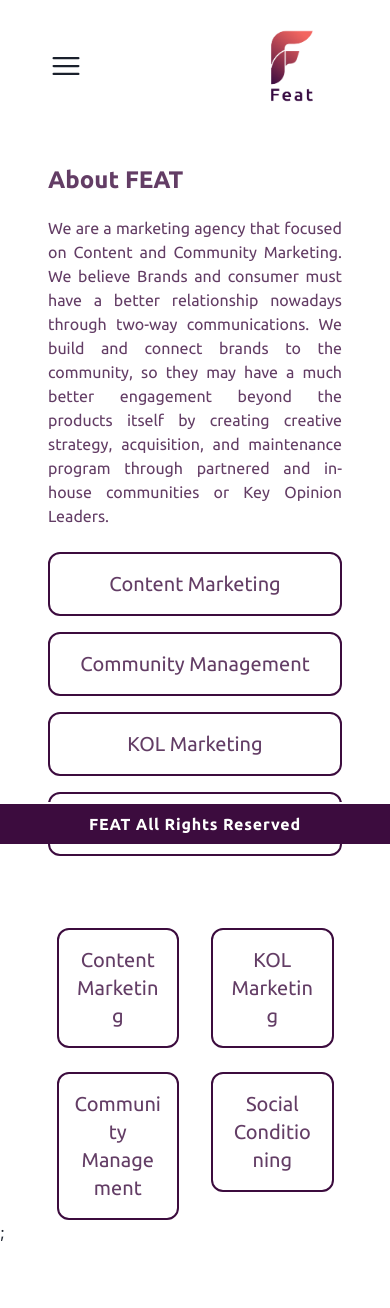
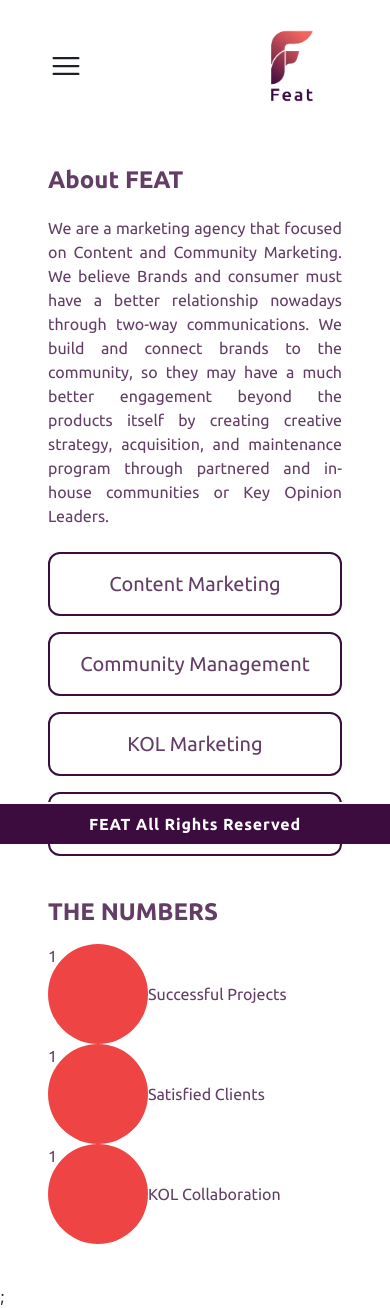
Before and after one commit to radityaaqil/freelance, a Next.js app: page /aboutus in a window 390 px wide. Before the commit the page ends 1244 px from the top, so only its background shows below. Built offline with nearby package versions, Linux system fonts and the light colour scheme.

Commit message:
12/29/2022

```diff
--- a/components/AboutUsBody.jsx
+++ b/components/AboutUsBody.jsx
@@ -42,7 +42,7 @@
           </div>
         </div>
       </div>
-      <div className="flex justify-center space-x-8 mt-8">
+      <div className="lg:flex justify-center space-x-8 mt-8 hidden">
         <div className="w-5/12 space-y-6">
           <div className="text-center text-xl p-4 border-2 border-[#3c0c3e] rounded-xl">
             Content Marketing
@@ -60,6 +60,25 @@
           </div>
         </div>
       </div>
+      <div className="text-2xl font-bold lg:hidden pb-4 text-[#3c0c3e]/80">
+        THE NUMBERS
+      </div>
+      <div className="pb-10">
+        <div className="flex items-center">
+          <div className="w-[100px] h-[100px] bg-red-500 rounded-full">
+            <div>1</div>
+          </div>
+          <div className="">Successful Projects</div>
+        </div>
+        <div className="flex items-center">
+          <div className="w-[100px] h-[100px] bg-red-500 rounded-full">1</div>
+          <div className="">Satisfied Clients</div>
+        </div>
+        <div className="flex items-center">
+          <div className="w-[100px] h-[100px] bg-red-500 rounded-full">1</div>
+          <div className="">KOL Collaboration</div>
+        </div>
+      </div>
     </div>
   );
 };
--- a/components/ContactUsBody.jsx
+++ b/components/ContactUsBody.jsx
@@ -1,10 +1,14 @@
 import { useFormik } from "formik";
 import * as Yup from "yup";
 import { useState } from "react";
+import { useToast } from "@chakra-ui/react";
 
 const ContactUsBody = () => {
   //Disabled Button
   const [disabled, setDisabled] = useState(false);
+
+  //Toast
+  const toast = useToast();
 
   //Input Border Color
   const [focusColor, setFocusColor] = useState(false);
@@ -38,6 +42,13 @@
     onSubmit: async (values) => {
       try {
         setDisabled(true);
+        toast({
+          title: "Submitted!",
+          description: "We will reach out to you soon!",
+          status: "success",
+          duration: 9000,
+          isClosable: true,
+        });
       } catch (error) {
         console.log(error);
       } finally {
```
